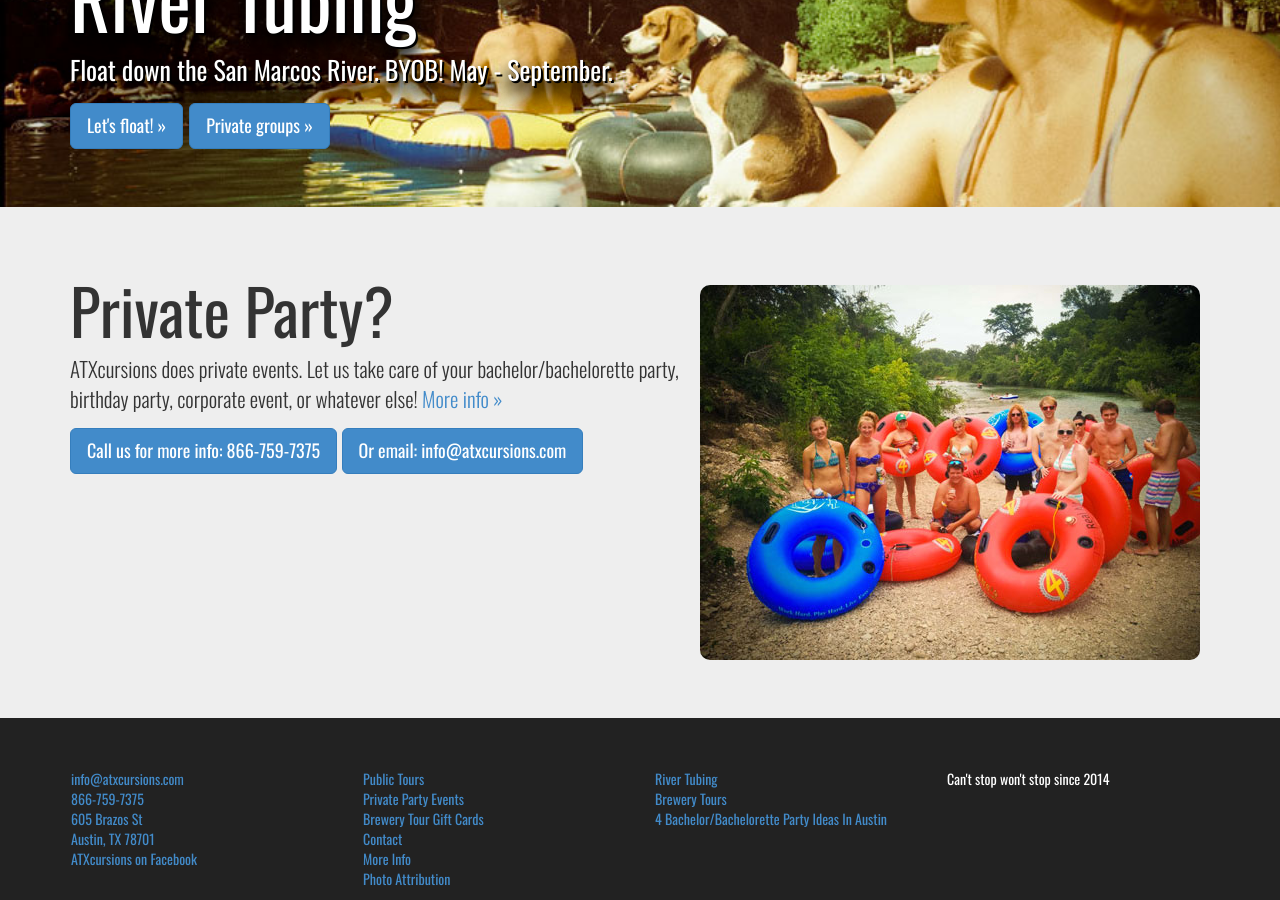
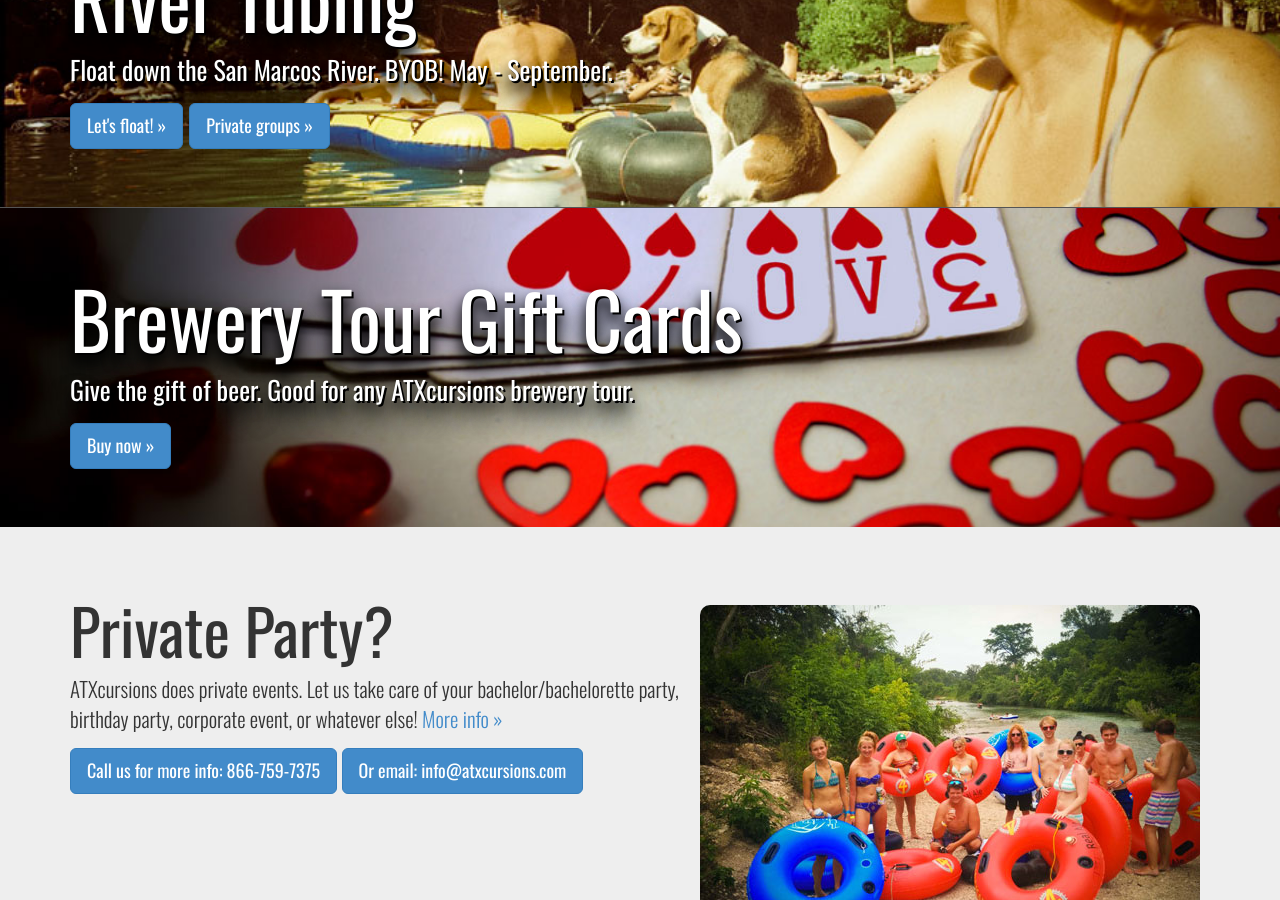
Before and after one commit to Gennovacap-Technology/axtcursions, a Jekyll site: the page built from index.html, in a window 1280 px wide and 900 px high, scrolled down 666 px. Built offline with Jekyll 4.4.1, drawn with Linux system fonts in a browser that asks for light colours; nearby versions of some CDN libraries; Markdown is read by kramdown in place of the engine named in the settings.

Commit message:
adding brewery tour gift cards to the homepage

```diff
--- a/index.html
+++ b/index.html
@@ -26,6 +26,18 @@
       </div>
     </div>
 
+    <a name="gift-cards"></a>
+    <div class="jumbotron invert" style="background: url('/images/valentines-day.jpg');background-size: cover;background-position: center;min-height: 200px;;border-top: 1px solid #555">
+      <div class="container">
+        <div class="jumbotron-caption">
+          <h2>Brewery Tour Gift Cards</h2>
+          <p>Give the gift of beer. Good for any ATXcursions brewery tour.</p>
+
+          <p><a class="btn btn-lg btn-primary" href="https://atxcursions.rezdy.com/46725/brewery-tour-gift-card" role="button">Buy now &raquo;</a></p>
+        </div>
+      </div>
+    </div>
+
     <a name="private-events"></a>
     <div class="jumbotron">
       <div class="container">
```
